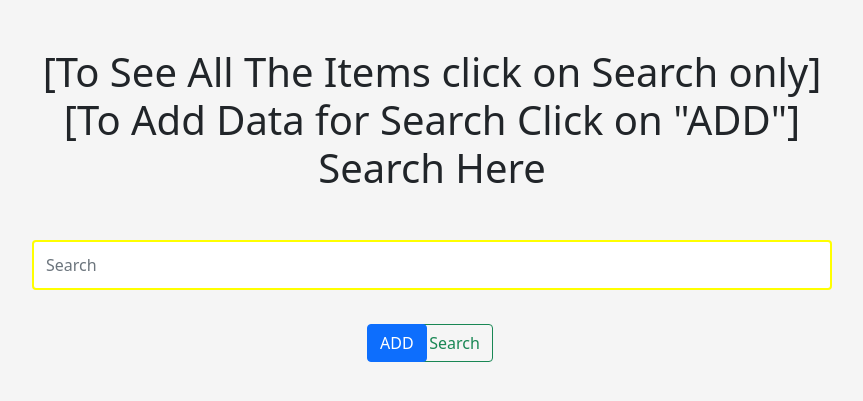
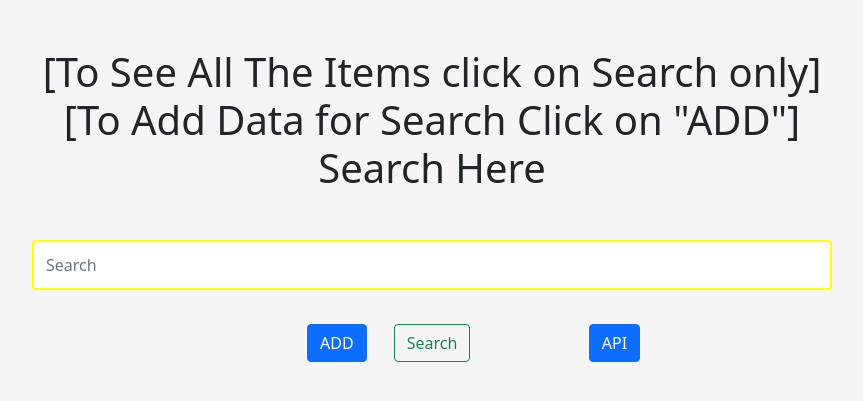
Before and after one commit to Tarikol-Islam/QTec_Search_Engine, a Django app: page / in a window 1280 px wide. Shown: the top 401 px of the page, without its empty margins (208-1071 px from the left). Run offline with Django 3.2, Linux system fonts and the light colour scheme.

Commit message:
Admin upgrading

```diff
--- a/Shop/templates/Shop/Search.html
+++ b/Shop/templates/Shop/Search.html
@@ -20,17 +20,17 @@
             style="height:50px;width: 800px; margin-left: auto; margin-right: auto; border-width: 2px; border-color:yellow;"
             type="search" placeholder="Search" aria-label="Search">
         <div class="text-center">
-            <button class="btn btn-outline-success " style="margin-top: -18px; margin-left: 45px;"
+            <button class="btn btn-outline-success " style="margin-top: -18px; margin-left: 0px;"
                 type="submit">Search</button>
         </div>
     </form>
 
 
     <!-- Button trigger modal -->
-    <button type="button" class="btn btn-primary" data-bs-toggle="modal" style="margin-top: -66px; margin-left: 575px;" data-bs-target="#exampleModal">
+    <button type="button" class="btn btn-primary" data-bs-toggle="modal" style="margin-top: -66px; margin-left: 515px;" data-bs-target="#exampleModal">
         ADD
     </button>
-
+    <a href="{% url 'ProductAPI'%}"><button type="button" class="btn btn-primary"  style="margin-top: -66px; margin-left: 218px;" >API</button></a>
     <!-- Modal -->
     <div class="modal fade" id="exampleModal" tabindex="-1" aria-labelledby="exampleModalLabel" aria-hidden="true">
         <div class="modal-dialog">
--- a/Shop/views.py
+++ b/Shop/views.py
@@ -26,7 +26,6 @@ def SearchHistry(request):
 
 def CreateData(request):
     if request.method == "GET":
-        print("Inner___________True")
         Data = Product(product_Name=request.GET.get('Product_Name'), product_price=request.GET.get('Product_Price'), product_desc=request.GET.get('Product_Description'), product_Qty=request.GET.get('Product_Quntity'), product_creation_time=request.GET.get('Creation_Date'))
         Data.save()
     return render(request, 'Shop/Search.html')
--- a/api/urls.py
+++ b/api/urls.py
@@ -1,8 +1,9 @@
+from Shop.models import Product
 from .views import ProductApiView, ProductApiDetailView, ProductApiNewView
 from django.urls import path
 
 urlpatterns = [
-    path('product/', ProductApiView.as_view()),
+    path('product/', ProductApiView.as_view(),name='ProductAPI'),
     path('product/<int:pk>', ProductApiDetailView.as_view()),
     path('product/new', ProductApiNewView.as_view())
 ]
```
Also changed, not shown: QTec_Search_Engine/settings.py (+8 -1 lines), db.sqlite3.
